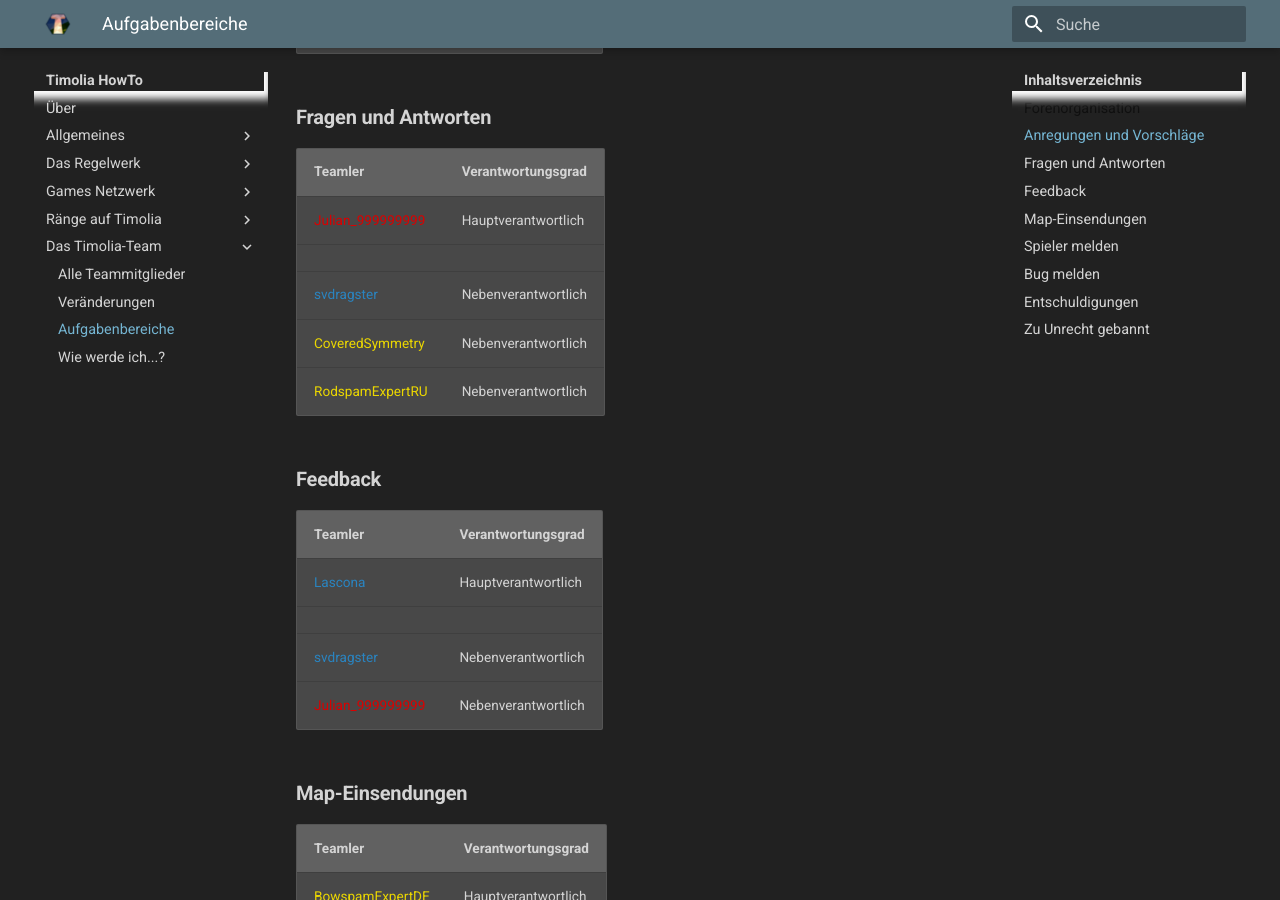
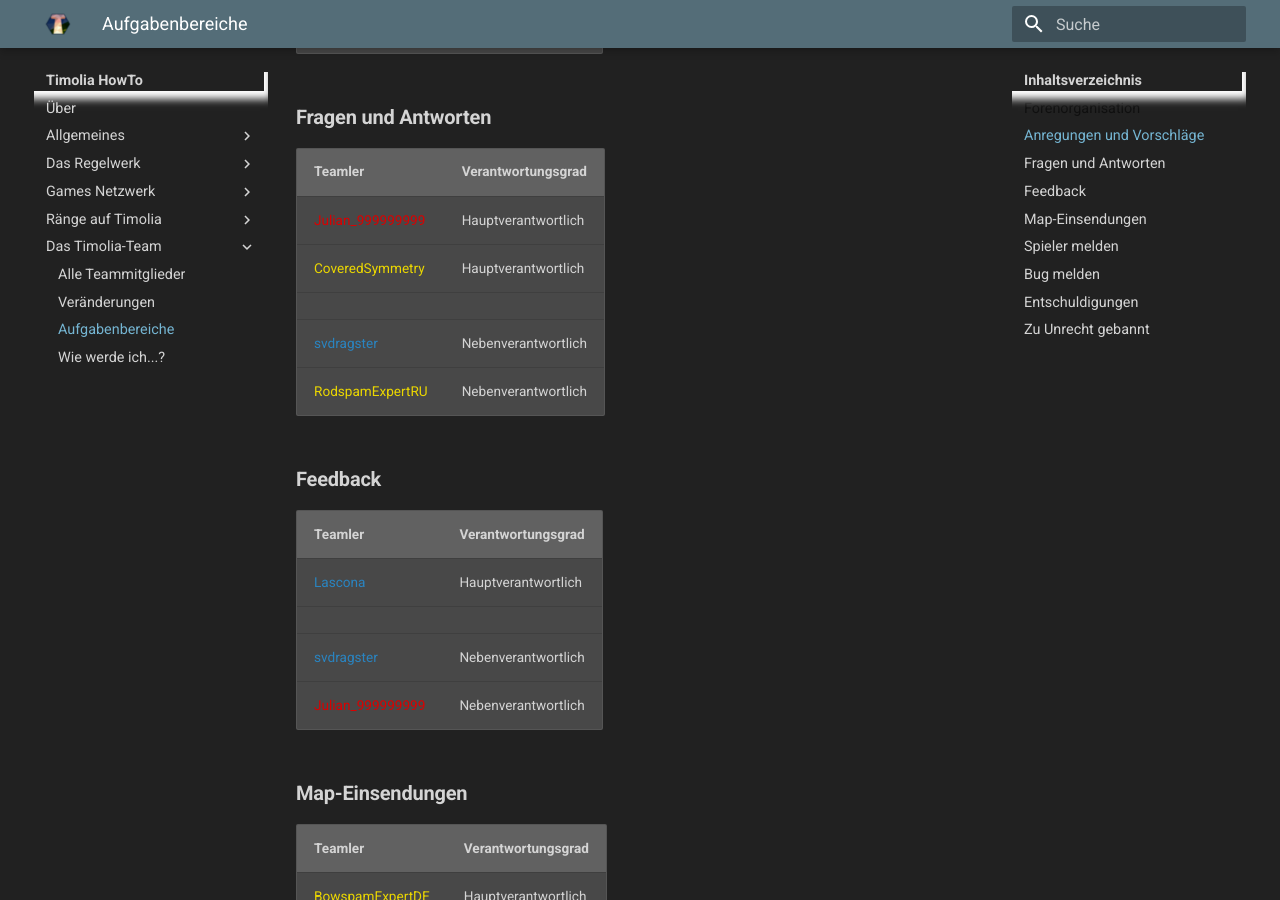
Before and after one commit to TimoliaDE/HowTo, an MkDocs documentation site: the page built from docs/team/responsibilities.md, in a window 1280 px wide and 900 px high, scrolled down 831 px. Built offline with MkDocs 1.6.1 and Material for MkDocs 9.7.7, drawn with Linux system fonts in a browser that asks for light colours; old or Windows-style settings are respelled for this version of MkDocs; some of the changed text lies outside the part shown.

Commit message:
Update responsibilities.md

```diff
--- a/docs/team/responsibilities.md
+++ b/docs/team/responsibilities.md
@@ -26,9 +26,9 @@ Die Verantwortlichen für die Forenorganisation kümmern sich sowohl um den Aufb
 | Teamler | Verantwortungsgrad |
 | ------ | ------ |
 |<span class='moderator'>Julian_999999999</span> | Hauptverantwortlich |
+|<span class='supporter'>CoveredSymmetry</span> | Hauptverantwortlich |
 | | |
 |<span class='administrator'>svdragster</span> | Nebenverantwortlich |
-|<span class='supporter'>CoveredSymmetry</span> | Nebenverantwortlich |
 |<span class='supporter'>RodspamExpertRU</span> | Nebenverantwortlich |
 
 ### **Feedback**
@@ -68,8 +68,8 @@ Die Verantwortlichen für die Forenorganisation kümmern sich sowohl um den Aufb
 | Teamler | Verantwortungsgrad |
 | ------ | ------ |
 |<span class='moderator'>Julian_999999999</span> | Hauptverantwortlich |
+|<span class='supporter'>RodspamExpertRU</span> | Hauptverantwortlich |
 | | |
-|<span class='supporter'>RodspamExpertRU</span> | Nebenverantwortlich |
 |<span class='supporter'>xTessia</span> | Nebenverantwortlich |
 
 ### **Zu Unrecht gebannt**
@@ -115,8 +115,7 @@ Diese Teamler kümmern sich um's Aktualisieren und Erstellen des HowTos Timolias
 | Teamler | Verantwortungsgrad |
 | ------ | ------ |
 |<span class='moderator'>Julian_999999999</span> | Hauptverantwortlich |
-| | |
-|<span class='moderator'>physanus</span> | Nebenverantwortlich |
+|<span class='moderator'>physanus</span> | Hauptverantwortlich |
 
 ### **Social-Media**
 Für einen ständigen Support und Content auf Twitter und anderen sozialen Medien sorgen diese Teamler.
```
